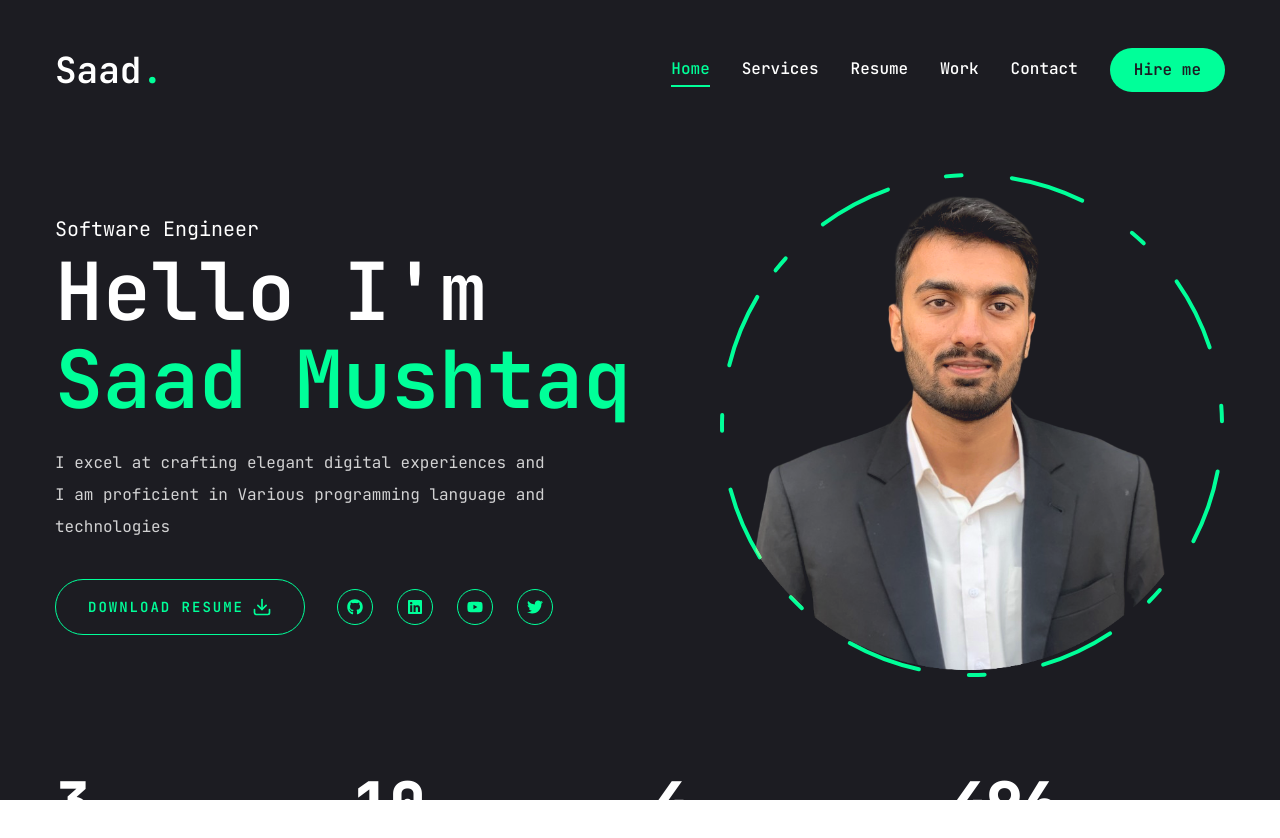
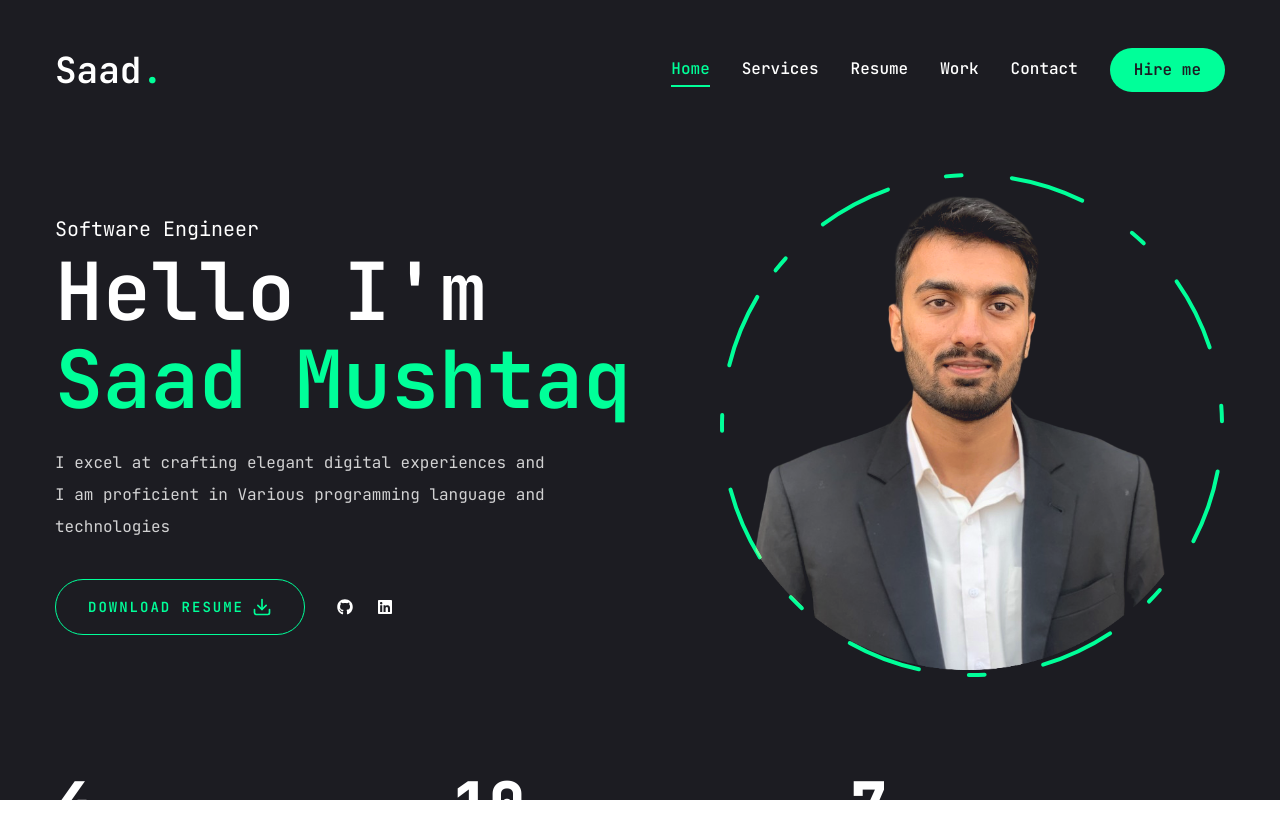
Before and after one commit to SaaadMushtaq/portfolio-nuxt, a Next.js app: page / in a window 1280 px wide. Shown: the top 838 px of the page. Built offline with nearby package versions, Linux system fonts and the light colour scheme.

Commit message:
fixed the download resume functionality

```diff
--- a/app/page.jsx
+++ b/app/page.jsx
@@ -1,43 +1,50 @@
-import Photo from '@/components/Photo';
-import Social from '@/components/Social';
-import Stats from '@/components/Stats';
-import { Button } from '@/components/ui/button';
-import { FiDownload } from 'react-icons/fi';
+import Photo from "@/components/Photo";
+import Social from "@/components/Social";
+import Stats from "@/components/Stats";
+import { Button } from "@/components/ui/button";
+import { FiDownload } from "react-icons/fi";
 
 const Home = () => {
   return (
-    <section className='h-full'>
-      <div className='container mx-auto h-full'>
-        <div className='flex flex-col xl:flex-row items-center justify-between xl:pt-8 xl:pb-24'>
-          <div className='text-center xl:text-left order-2 xl:order-none'>
-            <span className='text-xl'>Software Engineer</span>
-            <h1 className='h1 mb-6'>
-              Hello I'm <br /> <span className='text-accent'>Saad Mushtaq</span>{' '}
+    <section className="h-full pb-4">
+      <div className="container mx-auto h-full">
+        <div className="flex flex-col xl:flex-row items-center justify-between xl:pt-8 xl:pb-24">
+          <div className="text-center xl:text-left order-2 xl:order-none">
+            <span className="text-xl">Software Engineer</span>
+            <h1 className="h1 mb-6">
+              Hello I'm <br />{" "}
+              <span className="text-accent">Saad Mushtaq</span>{" "}
             </h1>
-            <p className='max-w-[500px] mb-9 text-white/80'>
+            <p className="max-w-[500px] mb-9 text-white/80">
               I excel at crafting elegant digital experiences and I am
               proficient in Various programming language and technologies
             </p>
 
-            <div className='flex flex-col xl:flex-row items-center gap-8'>
+            <div className="flex flex-col xl:flex-row items-center gap-8">
               <Button
-                variant='outline'
-                size='lg'
-                className='uppercase flex items-center gap-2'
+                variant="outline"
+                size="lg"
+                className="uppercase flex items-center gap-2"
+                asChild
               >
-                <span>Download Resume</span>
-                <FiDownload className='text-xl' />
+                <a
+                  href="/assets/resume/resume.pdf"
+                  download="Saad_Mushtaq_Resume.pdf"
+                >
+                  <span>Download Resume</span>
+                  <FiDownload className="text-xl" />
+                </a>
               </Button>
-              <div className='mb-8 xl:mb-0'>
+              <div className="mb-8 xl:mb-0">
                 <Social
-                  containerStyles='flex gap-6'
-                  iconStyles='w-9 h-9 border border-accent rounded-full flex justify-center items-center text-accent text-base hover:bg-accent hover:text-primary hover:transition-all duration-500'
+                  containerStyles="flex gap-6"
+                  iconStyles="w-9 h-9 border border-accent rounded-full flex justify-center items-center text-accent text-base hover:bg-accent hover:text-primary hover:transition-all duration-500"
                 />
               </div>
             </div>
           </div>
 
-          <div className='order-1 xl:order-none mb-8 xl:mb-0'>
+          <div className="order-1 xl:order-none mb-8 xl:mb-0">
             <Photo />
           </div>
         </div>
--- a/components/Social.jsx
+++ b/components/Social.jsx
@@ -1,22 +1,14 @@
-import Link from 'next/link';
-import { FaGithub, FaLinkedin, FaYoutube, FaTwitter } from 'react-icons/fa';
+import Link from "next/link";
+import { FaGithub, FaLinkedin } from "react-icons/fa";
 
 const socials = [
   {
     icon: <FaGithub />,
-    path: '',
+    path: "https://www.linkedin.com/in/saad-mushtaq007/",
   },
   {
     icon: <FaLinkedin />,
-    path: '',
-  },
-  {
-    icon: <FaYoutube />,
-    path: '',
-  },
-  {
-    icon: <FaTwitter />,
-    path: '',
+    path: "https://www.linkedin.com/in/saad-mushtaq007/",
   },
 ];
 
@@ -25,7 +17,7 @@ const Social = ({ containerStyles, iconStyles }) => {
     <div className={containerStyles}>
       {socials.map((social, index) => {
         return (
-          <Link key={index} href={social.path} className={iconStyles}>
+          <Link key={index} href={social.path} target="_blank">
             {social.icon}
           </Link>
         );
--- a/components/Stats.jsx
+++ b/components/Stats.jsx
@@ -1,46 +1,42 @@
-'use client';
+"use client";
 
-import CountUp from 'react-countup';
+import CountUp from "react-countup";
 
 const stats = [
   {
-    num: 3,
-    text: 'Years of experience',
+    num: 4,
+    text: "Years of experience",
   },
   {
     num: 10,
-    text: 'Projects Completed',
+    text: "Projects Completed",
   },
   {
-    num: 4,
-    text: 'Technologies Mastered',
-  },
-  {
-    num: 500,
-    text: 'Code Commits',
+    num: 7,
+    text: "Technologies Mastered",
   },
 ];
 
 const Stats = () => {
   return (
-    <section className='pt-4 pb-12 xl:pt-0 xl:pb-0'>
-      <div className='container mx-auto'>
-        <div className='flex flex-wrap gap-6 max-w-[80vw] mx-auto xl:max-w-none'>
+    <section className="pt-4 pb-12 xl:pt-0 xl:pb-0">
+      <div className="container mx-auto">
+        <div className="flex flex-wrap gap-6 max-w-[80vw] mx-auto xl:max-w-none">
           {stats.map((stat, index) => {
             return (
               <div
-                className='flex-1 gap-4 items-center justify-center xl:justify-start'
+                className="flex-1 gap-4 items-center justify-center xl:justify-start"
                 key={index}
               >
                 <CountUp
                   end={stat.num}
                   duration={5}
                   delay={2}
-                  className='text-4xl xl:text-6xl font-extrabold'
+                  className="text-4xl xl:text-6xl font-extrabold"
                 />
                 <p
                   className={`${
-                    stat.text.length < 15 ? 'max-w-[100px]' : 'max-w-[150px]'
+                    stat.text.length < 15 ? "max-w-[100px]" : "max-w-[150px]"
                   } leading-snug text-white/80`}
                 >
                   {stat.text}
```
Also changed, not shown: 1 other file (tests, documents, lock files or other folders).
